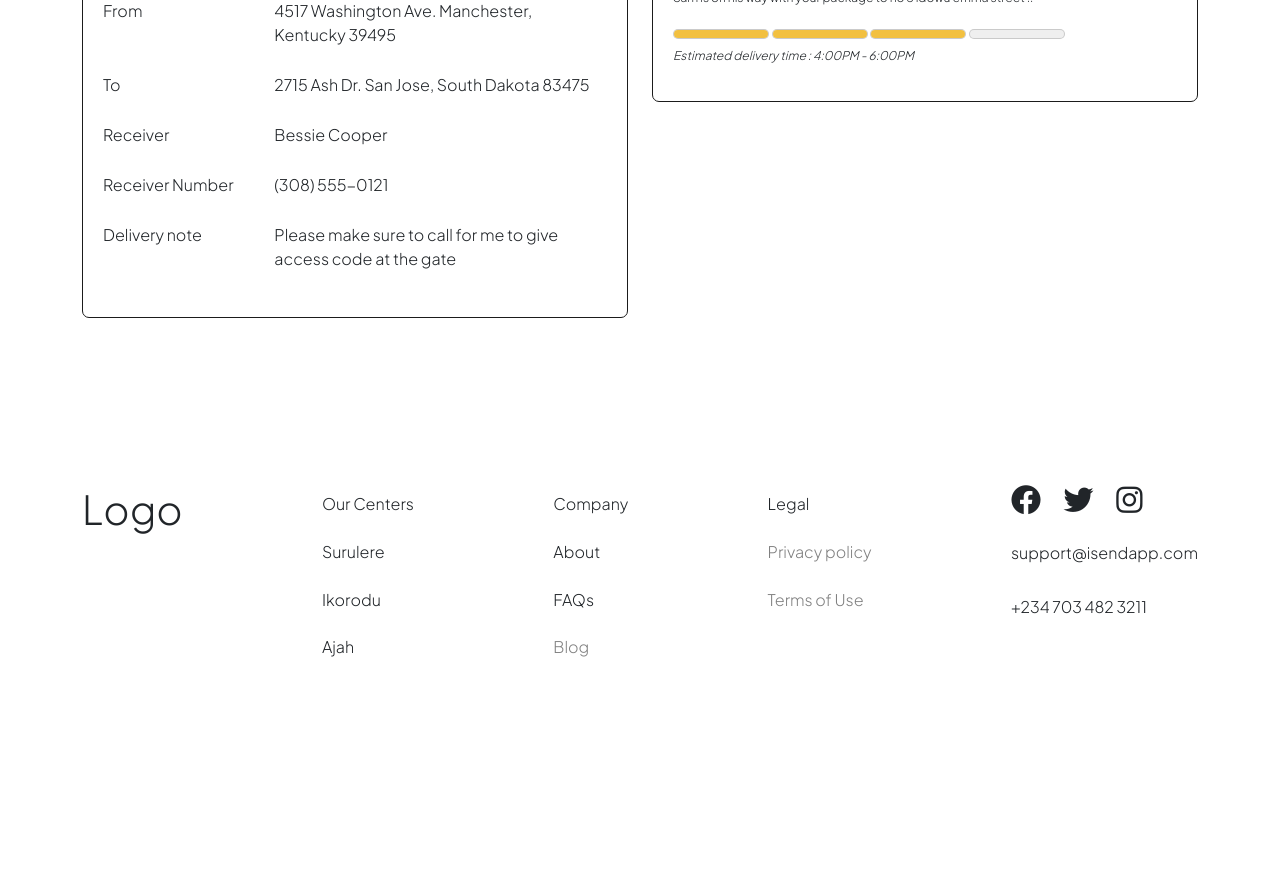
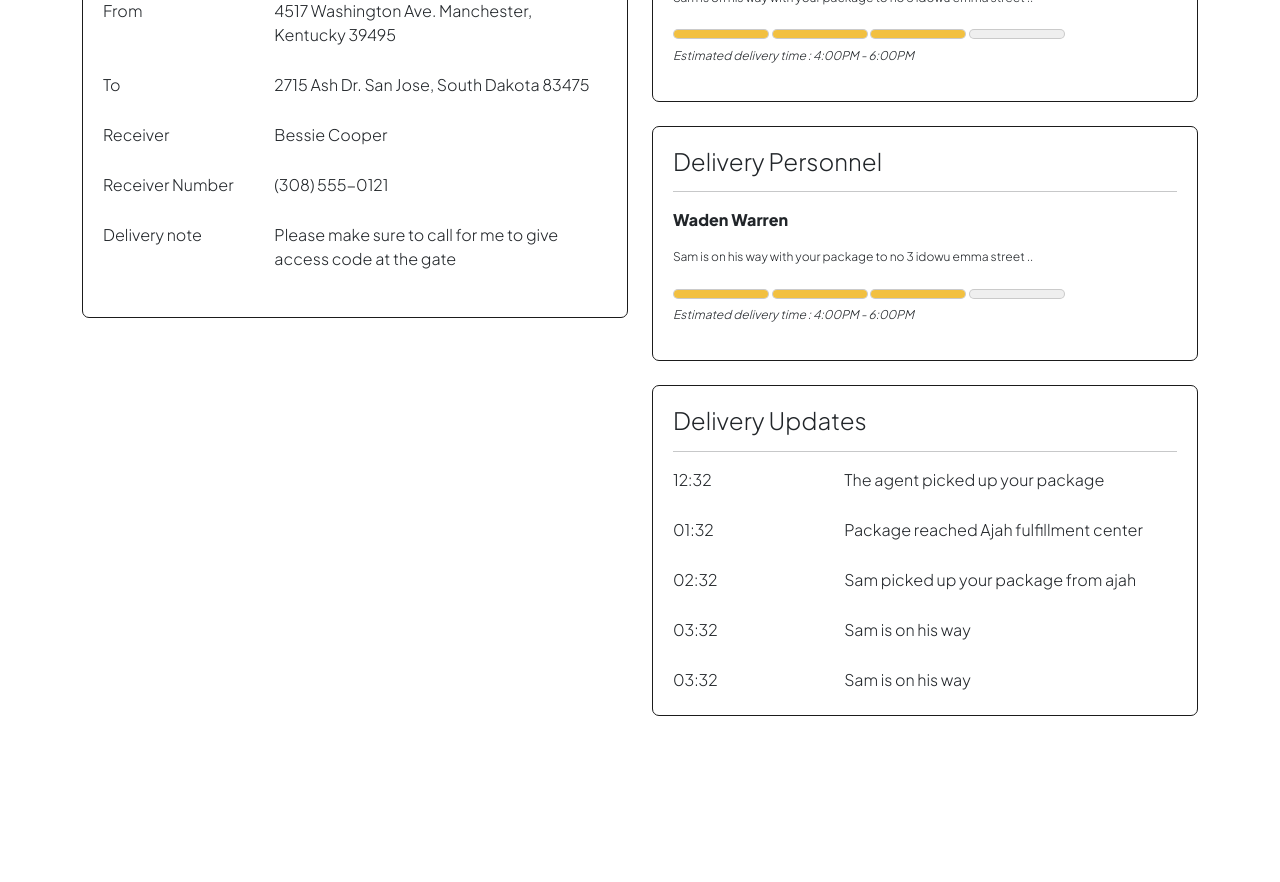
Before and after one commit to TEE2DWHY/Isend-Logistics, a React (Create React App) app: page /order-overview in a window 1280 px wide. Shown: the part 300-1182 px from the top of the page. Before the commit the page ends 1037 px from the top, so only its background shows below. Built offline with nearby package versions, Linux system fonts and the light colour scheme.

Commit message:
started working on the order-overview page

```diff
--- a/src/index.css
+++ b/src/index.css
@@ -505,6 +505,13 @@ h2.launch{
   border-radius: 7px;
   padding: 20px;
 }
+.delivery-updates{
+  overflow-y: scroll;
+  border: 1px solid #1B1B1B;
+  border-radius: 7px;
+  padding: 20px;
+  height: 330.77px;
+}
 /* Media Query */
 @media(max-width: 1200px){
 body{
--- a/src/pages/TrackOverview.js
+++ b/src/pages/TrackOverview.js
@@ -42,6 +42,40 @@ const TrackOverview = () => {
                             <meter value="1" /> <meter value="1" /> <meter value="1" /> <meter value="0" />
                             <p style={{ fontSize: "12px", fontStyle: "italic" }}>Estimated delivery time : 4:00PM -  6:00PM</p>
                         </div>
+                        <br />
+                        {/* Delivery Personnel */}
+                        <div className="status">
+                            <h4>Delivery Personnel</h4>
+                            <hr />
+                            <p style={{ fontWeight: "bold" }}>Waden Warren</p>
+                            <p style={{ fontSize: "12px" }}>Sam is on his way with your package  to no 3 idowu emma street ..</p>
+                            <meter value="1" /> <meter value="1" /> <meter value="1" /> <meter value="0" />
+                            <p style={{ fontSize: "12px", fontStyle: "italic" }}>Estimated delivery time : 4:00PM -  6:00PM</p>
+                        </div>
+                        <br />
+                        {/* Delivery Updates */}
+                        <div className="delivery-updates">
+                            <h4>Delivery Updates</h4>
+                            <hr />
+                            <div className="d1">
+                                <p className="p1">12:32</p> <p className="p2">The agent picked up your package </p>
+                            </div>
+                            <div className="d1">
+                                <p className="p1">01:32</p> <p className="p2">Package reached Ajah fulfillment center</p>
+                            </div>
+                            <div className="d1">
+                                <p className="p1">02:32</p> <p className="p2">Sam picked up your package from ajah</p>
+                            </div>
+                            <div className="d1">
+                                <p className="p1">03:32</p> <p className="p2">Sam is on his way</p>
+                            </div>
+                            <div className="d1">
+                                <p className="p1">03:32</p> <p className="p2">Sam is on his way</p>
+                            </div>
+                            <div className="d1">
+                                <p className="p1">03:32</p> <p className="p2">Sam is on his way</p>
+                            </div>
+                        </div>
                     </div>
                 </div>
             </div>
```
